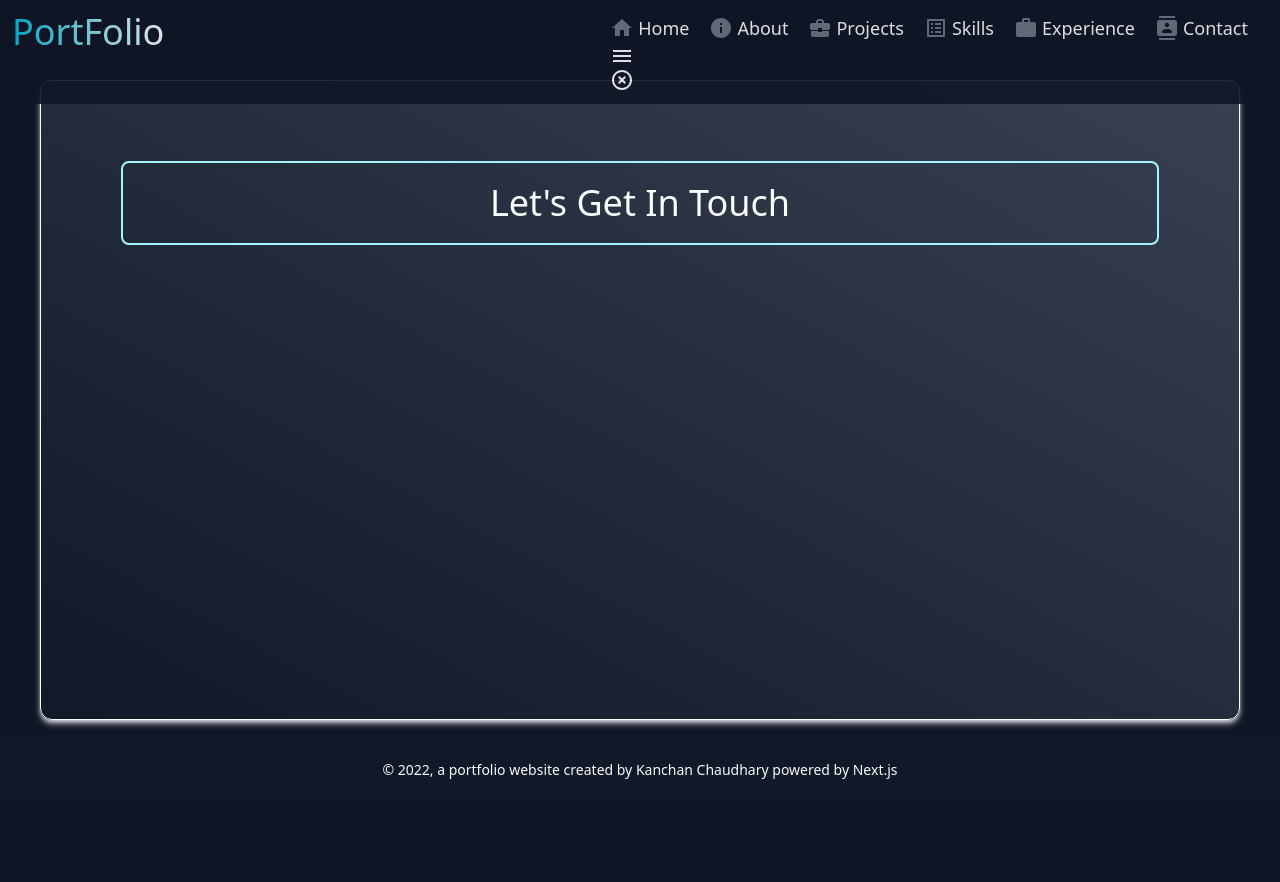
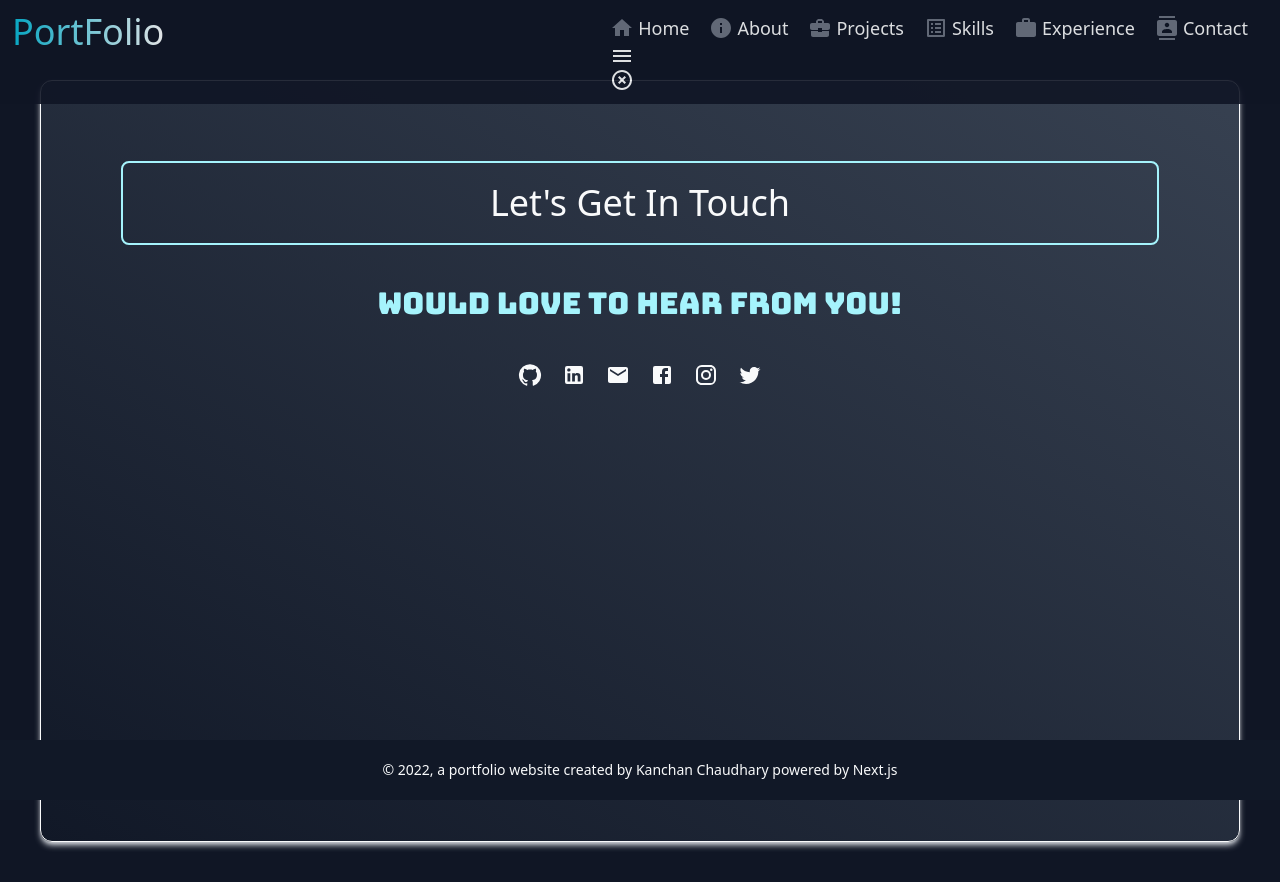
Before and after one commit to kanchan7c/online-resume, a Next.js app: page /contact in a window 1280 px wide. Before the commit the page ends 800 px from the top, so only its background shows below. Built offline with nearby package versions, Linux system fonts and the light colour scheme.

Commit message:
contact page added

```diff
--- a/pages/contact.js
+++ b/pages/contact.js
@@ -4,6 +4,12 @@ import Wrapper from '../components/wrapper';
 import Head from 'next/head';
 import Footer from '../components/footer';
 import SectionTitle from '../components/sectionTitle';
+import GitHubIcon from '@mui/icons-material/GitHub';
+import FacebookIcon from '@mui/icons-material/Facebook';
+import InstagramIcon from '@mui/icons-material/Instagram';
+import LinkedInIcon from '@mui/icons-material/LinkedIn';
+import TwitterIcon from '@mui/icons-material/Twitter';
+import EmailIcon from '@mui/icons-material/Email';
 
 const Contact = () => {
   return (
@@ -15,8 +21,55 @@ const Contact = () => {
           <link rel='shortcut icon' href='contact.png' type='image/x-icon' />
           <meta property='og:title' content='Portfolio | Contact' key='title' />
         </Head>
-        <div className='md:min-h-[80vh] p-5 lg:p-20 rounded-xl shadow-md shadow-gray-300  border border-gray-50 bg-gradient-to-tr from-gray-900 to-gray-700'>
+        <div className='md:min-h-[50vh] p-5 lg:p-20 rounded-xl shadow-md shadow-gray-300  border border-gray-50 bg-gradient-to-tr from-gray-900 to-gray-700'>
           <SectionTitle sectionName="Let's Get In Touch" />
+
+          <h2 className='lg:text-3xl text-xl text-center mt-10 mb-5 text-cyan-200 numbers'>
+            Would love to hear from you!
+          </h2>
+          <div className='flex lg:gap-5 gap-3 align-middle justify-center mt-10 h-[50vh] w-[100%] flex-wrap'>
+            <a
+              href='https://github.com/kanchan7c'
+              target='_blank'
+              rel='noreferrer'
+            >
+              <GitHubIcon className='text-6xl cursor-pointer' />
+            </a>
+
+            <a
+              href='https://www.linkedin.com/in/kanchan-chaudhary-a38568bb/'
+              target='_blank'
+              rel='noreferrer'
+            >
+              <LinkedInIcon className='text-6xl cursor-pointer' />
+            </a>
+
+            <a href='mailto:kanchan@shekharpro.com' className='cursor-pointer'>
+              <EmailIcon className='text-6xl cursor-pointer' />
+            </a>
+            <a
+              href='https://www.facebook.com/profile.php?id=100010316479068'
+              target='_blank'
+              rel='noreferrer'
+            >
+              <FacebookIcon className='text-6xl cursor-pointer' />
+            </a>
+
+            <a
+              href='https://www.instagram.com/kanchan_samaj_s/'
+              target='_blank'
+              rel='noreferrer'
+            >
+              <InstagramIcon className='text-6xl cursor-pointer' />
+            </a>
+            <a
+              href='https://twitter.com/KanchanSamajS'
+              target='_blank'
+              rel='noreferrer'
+            >
+              <TwitterIcon className='text-6xl cursor-pointer' />
+            </a>
+          </div>
         </div>
       </Wrapper>
       <Footer />
```
